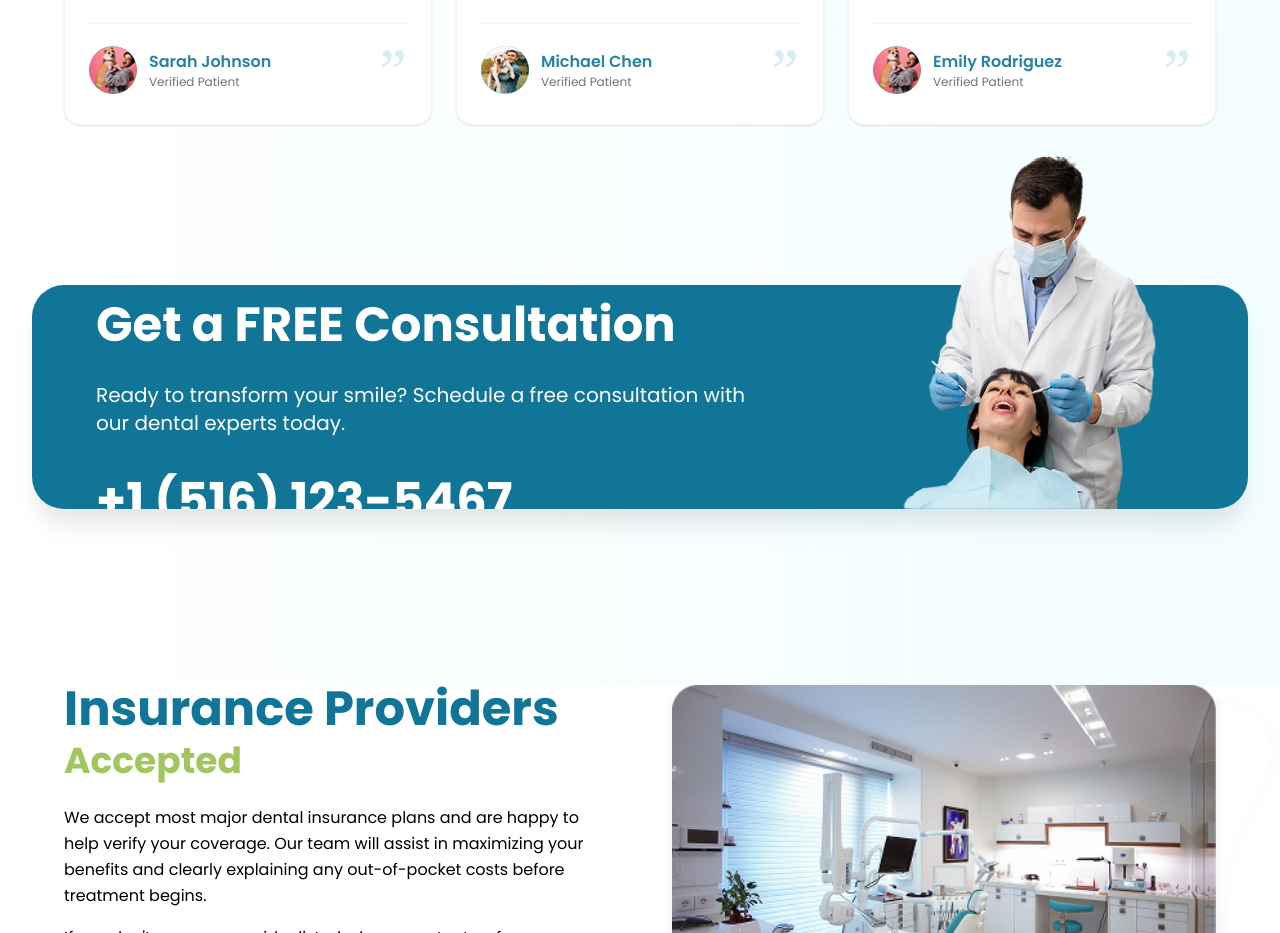
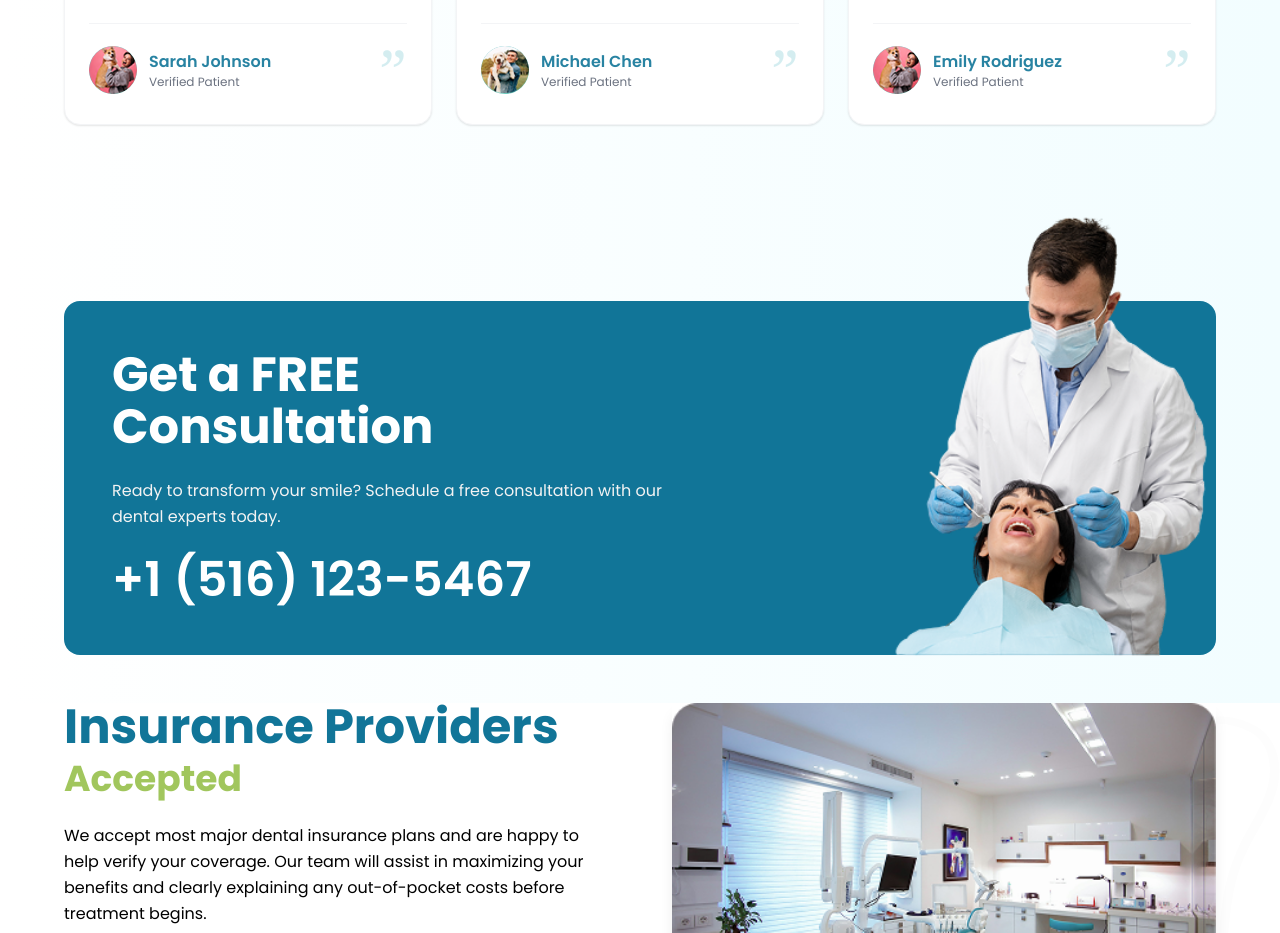
Before and after one commit to amanattrish/ffd, a Next.js app: page / in a window 1280 px wide. Shown: the part 2260-3193 px from the top of the page. Built offline with nearby package versions, Linux system fonts and the light colour scheme.

Commit message:
refactor: adjust indentation and structure in HomePage and CTABanner components

```diff
--- a/src/app/page.tsx
+++ b/src/app/page.tsx
@@ -13,7 +13,7 @@ export default function HomePage() {
     <main className="flex flex-col">
       <Hero />
       <div className="custom-gradient-to-l">
-      <ServicesPreview />
+        <ServicesPreview />
         <TestimonialsPreview />
         <CTABanner />
         <InsuranceSection />
--- a/src/components/sections/CTABanner.tsx
+++ b/src/components/sections/CTABanner.tsx
@@ -1,13 +1,12 @@
 import Image from "next/image";
 import { homeContent } from "@/content";
+import { Section } from "../ui";
 
 interface CTABannerProps {
   title?: string;
   description?: string;
   phone?: string;
   showPhone?: boolean;
-  primaryButton?: { label: string; href: string };
-  secondaryButton?: { label: string; href: string };
 }
 
 export default function CTABanner({
@@ -15,62 +14,61 @@ export default function CTABanner({
   description,
   phone,
   showPhone = true,
-  primaryButton,
-  secondaryButton,
 }: CTABannerProps) {
   const content = homeContent.cta;
+
   const displayTitle = title || content.title;
-  const displayDescription = description || content.description || "Give us a call. We are here to answer your questions";
+  const displayDescription =
+    description ||
+    content.description ||
+    "Give us a call. We are here to answer your questions";
   const displayPhone = phone || content.phone;
 
   return (
-    <section className="relative py-12 md:py-28 mb-8 md:mb-12 lg:mb-16">
-      <div className="container mx-auto px-4">
-        {/* CTA Banner wrapper - allows image overflow */}
-        <div className="relative w-full">
-          {/* Banner with rounded corners */}
-          <div className="relative w-full rounded-4xl shadow-xl overflow-hidden h-56">
-            <div className="flex flex-col lg:flex-row justify-center">
-              {/* Left section - Dark teal background with text (2/3 width) */}
-              <div className="bg-primary lg:w-2/3 px-8 md:px-12 lg:px-16 flex flex-col gap-2 pt-4 relative z-10">
-                <h2 className="text-3xl md:text-4xl lg:text-5xl font-bold text-white! mb-4 md:mb-6">
+    <Section background="transparent" className="relative mt-32">
+      <div className="bg-primary relative md:gap-4 gap-2 grid md:grid-cols-[70%_30%] sm:grid-cols-[60%_40%] grid-cols-1 rounded-2xl">
+        <div className="flex flex-col md:gap-6 sm:gap-4 gap-2 p-12 lg:max-w-2xl md:max-w-lg max-w-md">
+            <div className="sm:hidden relative w-full aspect-square">
+            <Image
+            src={content.image || "/images/dentist-doing-check-up-patient.png"}
+            alt="Dental care professional examining patient"
+            fill
+            className="object-contain object-top-left"
+            sizes="(max-width: 1024px) 100vw, 33vw"
+            priority
+          />
+          </div>
+          <h2 className="heading-2 font-bold! text-white!">
             {displayTitle}
           </h2>
+
           {displayDescription && (
-                  <p className="text-white! text-lg md:text-xl mb-6 md:mb-8 max-w-2xl">
+            <p className="body-text sm:max-w-xl max-w-lg text-muted-lighter!">
               {displayDescription}
             </p>
           )}
+
           {showPhone && displayPhone && (
             <a
               href={`tel:${displayPhone.replace(/[^0-9+]/g, "")}`}
-                    className="text-3xl md:text-4xl lg:text-5xl font-bold text-white! hover:opacity-90 transition-opacity inline-block"
+              className="heading-2 font-bold text-white! hover:opacity-90"
             >
               {displayPhone}
             </a>
           )}
         </div>
-
-              {/* Right section - Spacer for image (1/3 width) */}
-              <div className="lg:w-1/3 bg-primary relative min-h-[250px]"></div>
-            </div>
-          </div>
-
-          {/* Image positioned to extend beyond banner boundaries */}
-          <div className="absolute right-0 lg:right-4 top-12 -translate-y-1/2 w-full lg:w-1/3 max-w-sm lg:max-w-md h-[400px] z-20">
-            <div className="relative w-full h-full">
+        <div className="hidden sm:block sm:absolute aspect-square lg:h-124 md:h-116 sm:h-112 h-100 lg:-bottom-7.5 md:-bottom-7.25 sm:-bottom-6.75 right-0">
   <Image
     src={content.image || "/images/dentist-doing-check-up-patient.png"}
     alt="Dental care professional examining patient"
     fill
-                className="object-contain object-bottom"
+    className="object-contain object-bottom-right"
     sizes="(max-width: 1024px) 100vw, 33vw"
     priority
   />
 </div>
+
       </div>
-        </div>
-      </div>
-    </section>
+    </Section>
   );
 }
```
Lines whose indentation alone changed are shown as unchanged.
